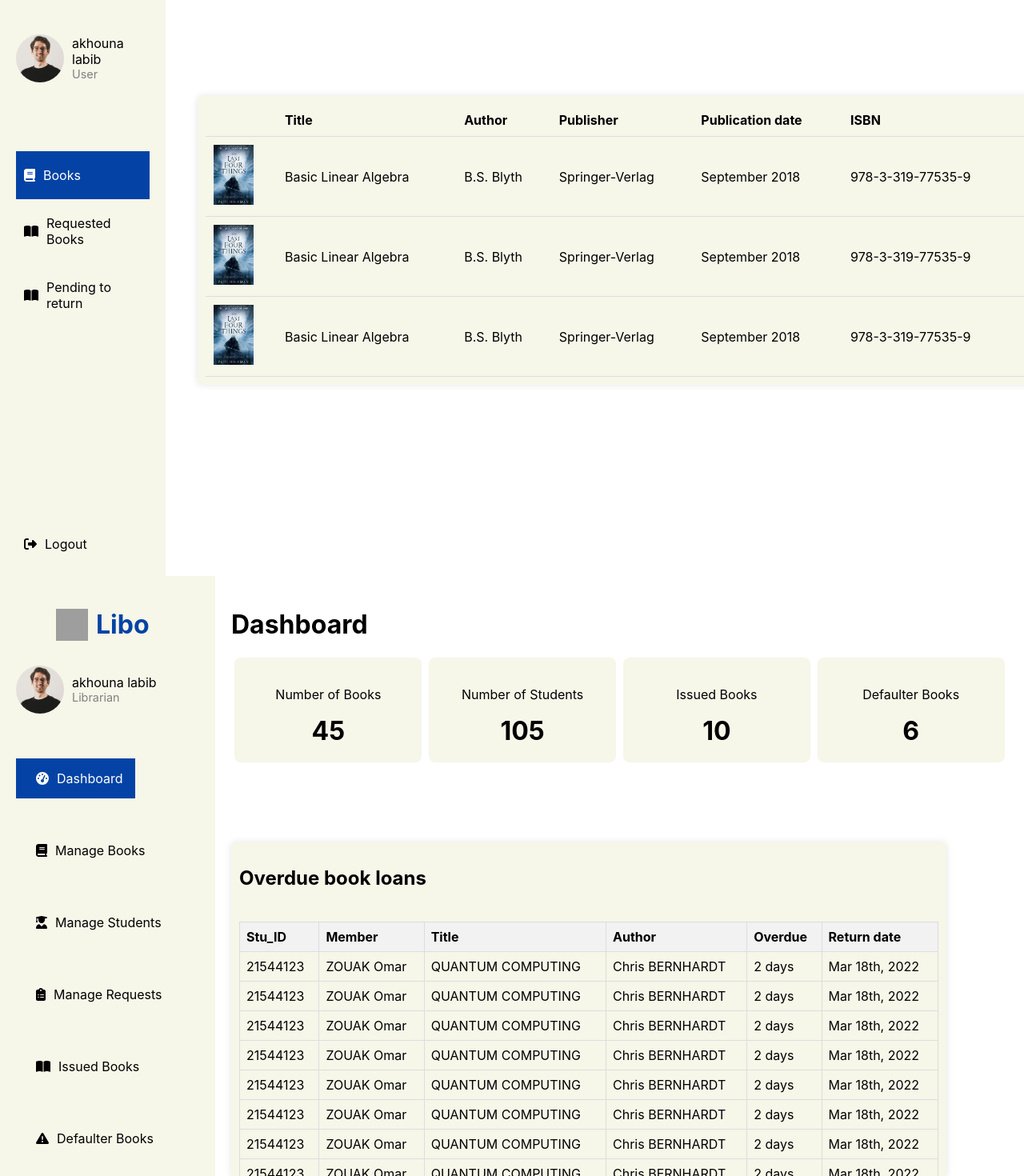
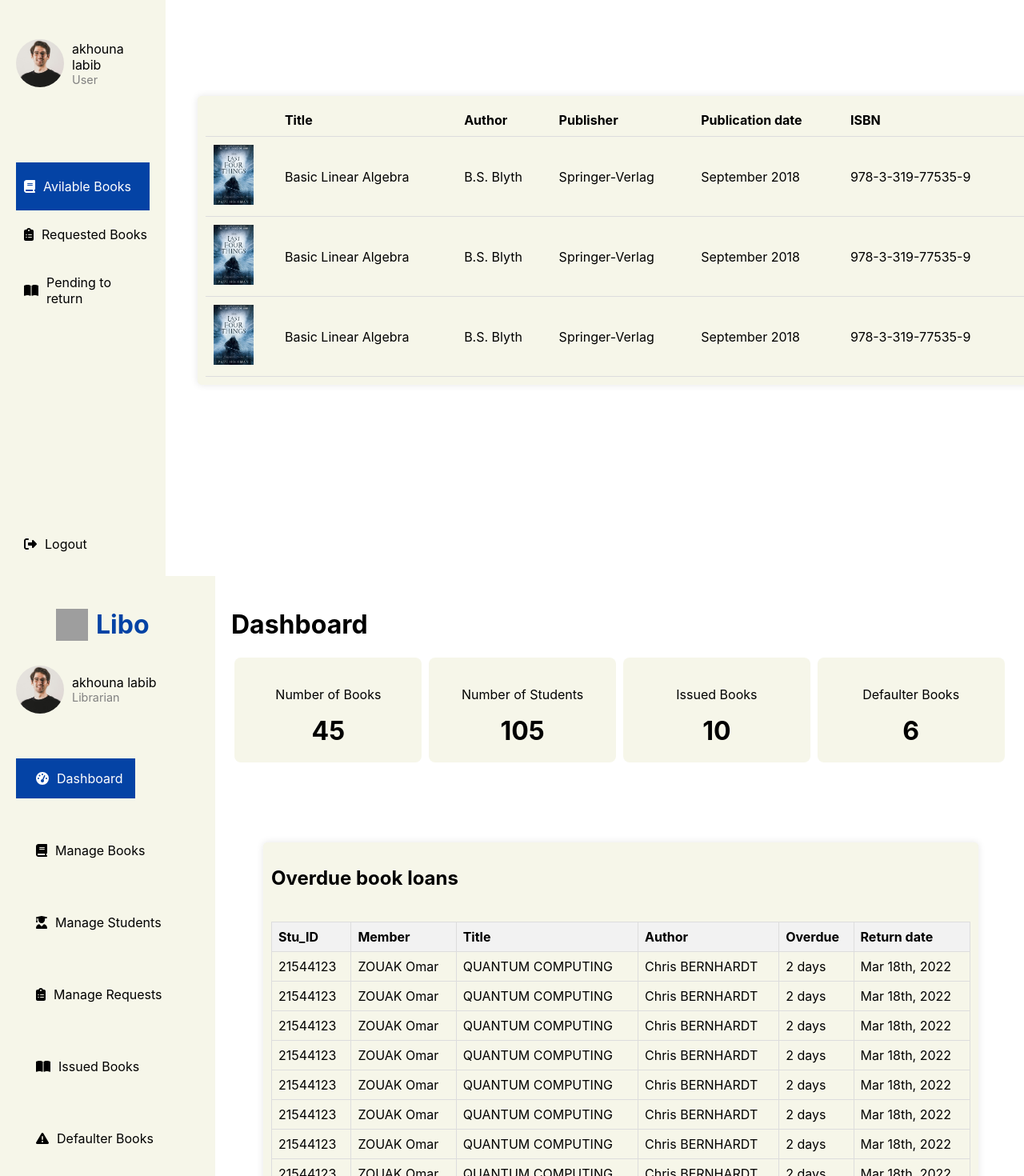
Before and after one commit to Benshekniel/RAD_LIBO, a React (Create React App) app: page /manage-dashboard in a window 1280 px wide. Shown: the part 120-1590 px from the top of the page at 80% size. Built offline with nearby package versions, Linux system fonts and the light colour scheme; grey boxes are pictures that could not be loaded.

Commit message:
user fima uppdated

```diff
--- a/src/App.js
+++ b/src/App.js
@@ -7,11 +7,13 @@
 import DefaulterBooks from './Librarian/DefaulterBooks';
 import Dashboard from './Librarian/Dashboard';
 import AvilableBooks from './User/AvilableBooks';
+import ReturnBooks from './User/ReturnBooks';
+import RequestedBooks from './User/RequestedBooks';
 
 const App = () => {
   return (
     <>
-    <AvilableBooks />
+    <RequestedBooks />
     <Router>
       <div className="app-container">
         <div className="content-container">
--- /dev/null
+++ b/src/User/RequestedBooks.css
@@ -0,0 +1,79 @@
+/* Table and Container Styles */
+.books-container {
+   display: flex;
+ }
+
+ .manage-books-container {
+   flex-grow: 1;
+   padding: 20px;
+   margin: 20px;
+   position: relative;
+ }
+
+ .table-container-mb {
+   max-height: 500px;
+   overflow-y: auto;
+   margin-top: 100px;
+   background-color: #f6f6e9;
+   padding: 10px;
+   border-radius: 5px;
+   box-shadow: 0px 0px 10px rgba(0, 0, 0, 0.1);
+ }
+
+ .books-table {
+   width: 100%;
+   border-collapse: collapse;
+ }
+
+ .books-table th,
+ .books-table td {
+   text-align: left;
+   padding: 10px;
+   border-bottom: 1px solid #ddd;
+ }
+
+ .books-table th {
+   background-color: #f6f6e9;
+ }
+
+ .books-table tr:hover {
+   background-color: #f1f1f1;
+ }
+
+ .book-image {
+   width: 50px;
+   height: 75px;
+   object-fit: cover;
+ }
+
+ /* Status Styles */
+ .status-accepted {
+   color: green;
+ }
+
+ .status-pending {
+   color: orange;
+ }
+
+ .status-rejected {
+   color: red;
+ }
+
+ /* Delete Icon Styles */
+ .action-column {
+   text-align: center;
+ }
+
+ .delete-icon {
+   cursor: pointer;
+   transition: color 0.3s ease;
+ }
+
+ .icon-active {
+   color: red;
+ }
+
+ .icon-disabled {
+   color: rgba(255, 0, 0, 0.5);
+   pointer-events: none;
+ }
--- /dev/null
+++ b/src/User/RequestedBooks.js
@@ -0,0 +1,121 @@
+import React, { useState } from "react";
+import "./RequestedBooks.css";
+import SearchBar from "./SearchBar";
+import Sidebar from "./SideBar";
+import { FontAwesomeIcon } from "@fortawesome/react-fontawesome";
+import { faTrashAlt } from "@fortawesome/free-solid-svg-icons";
+import Cover from "./Images/Cover.jpg";
+
+const ManageBooks = () => {
+  const [books, setBooks] = useState([
+    {
+      id: 1,
+      title: "Basic Linear Algebra",
+      author: "B.S. Blyth",
+      publisher: "Springer-Verlag",
+      publicationDate: "September 2018",
+      isbn: "978-3-319-77535-9",
+      status: "Accepted",
+      image: Cover,
+    },
+    {
+      id: 2,
+      title: "Basic Linear Algebra",
+      author: "B.S. Blyth",
+      publisher: "Springer-Verlag",
+      publicationDate: "September 2018",
+      isbn: "978-3-319-77535-9",
+      status: "Pending",
+      image: Cover,
+    },
+    {
+      id: 3,
+      title: "Basic Linear Algebra",
+      author: "B.S. Blyth",
+      publisher: "Springer-Verlag",
+      publicationDate: "September 2018",
+      isbn: "978-3-319-77535-9",
+      status: "Rejected",
+      image: Cover,
+    },
+  ]);
+
+  const handleDelete = (bookId) => {
+    setBooks(books.filter((book) => book.id !== bookId));
+  };
+
+  return (
+    <div className="books-container">
+      <Sidebar />
+      <div>
+        <SearchBar />
+        <div className="manage-books-container">
+          <div className="table-container-mb">
+            <table className="books-table">
+              <thead>
+                <tr>
+                  <th></th>
+                  <th>Title</th>
+                  <th>Author</th>
+                  <th>Publisher</th>
+                  <th>Publication date</th>
+                  <th>ISBN</th>
+                  <th width ="15px">Status</th>
+                  <th></th>
+                </tr>
+              </thead>
+              <tbody>
+                {books.map((book) => (
+                  <tr key={book.id}>
+                    <td>
+                      <img
+                        src={book.image}
+                        alt={book.title}
+                        className="book-image"
+                      />
+                    </td>
+                    <td>{book.title}</td>
+                    <td>{book.author}</td>
+                    <td>{book.publisher}</td>
+                    <td>{book.publicationDate}</td>
+                    <td>{book.isbn}</td>
+                    <td>
+                      <span
+                        className={
+                          book.status === "Accepted"
+                            ? "status-accepted"
+                            : book.status === "Pending"
+                            ? "status-pending"
+                            : "status-rejected"
+                        }
+                      >
+                        {book.status}
+                      </span>
+                    </td>
+                    <td className="action-column">
+                      <FontAwesomeIcon
+                        icon={faTrashAlt}
+                        className={`delete-icon ${
+                          book.status === "Pending"
+                            ? "icon-active"
+                            : "icon-disabled"
+                        }`}
+                        onClick={
+                          book.status === "Pending"
+                            ? () => handleDelete(book.id)
+                            : null
+                        }
+                      />
+                    </td>
+                  </tr>
+                ))}
+              </tbody>
+            </table>
+          </div>
+        </div>
+      </div>
+    </div>
+  );
+};
+
+export default ManageBooks;
--- /dev/null
+++ b/src/User/ReturnBooks.css
@@ -0,0 +1,60 @@
+.dashboard-container {
+   display: flex;
+ }
+
+ .dashboard-content {
+   flex-grow: 1;
+   padding: 20px;
+ }
+
+ .dashboard-stats {
+   display: flex;
+   justify-content: space-around;
+   margin-bottom: 20px;
+ }
+
+ .stat-box {
+   background-color: #F6F6E9;
+   padding: 20px;
+   border-radius: 8px;
+   text-align: center;
+   width: 20%;
+ }
+
+ .stat-box h2 {
+   margin: 10px 0 0;
+   font-size: 2em;
+ }
+
+ .table-container{
+  margin-bottom: 40px;
+  margin-left: 40px;
+}
+ .table-container {
+  width: 90%;
+  max-height: 490px;
+  overflow-y: auto;
+  margin-top: 100px;
+  background-color: #f6f6e9;
+  padding: 10px;
+  border-radius: 5px;
+  box-shadow: 0px 0px 10px rgba(0, 0, 0, 0.1);
+
+ }
+
+
+
+ .table-container table {
+   width: 100%;
+   border-collapse: collapse;
+ }
+
+ .table-container th, .table-container td {
+   border: 1px solid #dddddd;
+   text-align: left;
+   padding: 8px;
+ }
+
+ .table-container th {
+   background-color: #f2f2f2;
+ }
--- /dev/null
+++ b/src/User/ReturnBooks.js
@@ -0,0 +1,138 @@
+import React, { useState, useEffect } from "react";
+import "./ReturnBooks.css"; // Import CSS for Dashboard styling
+import Sidebar from "./SideBar";
+import SearchBar from "./SearchBar";
+
+const Dashboard = () => {
+  // Placeholder data for statistics
+  const [stats, setStats] = useState({
+    numberOfBooks: 45,
+    numberOfStudents: 105,
+    issuedBooks: 10,
+    defaulterBooks: 6,
+  });
+
+  // Placeholder data for overdue books
+  const overdueBooks = [
+    {
+      Stu_ID: "21544123",
+      Member: "ZOUAK Omar",
+      Title: "QUANTUM COMPUTING",
+      Author: "Chris BERNHARDT",
+      due: "2 days",
+      ReturnDate: "Mar 18th, 2022",
+    },
+    {
+      Stu_ID: "21544123",
+      Member: "ZOUAK Omar",
+      Title: "QUANTUM COMPUTING",
+      Author: "Chris BERNHARDT",
+      due: "2 days",
+      ReturnDate: "Mar 18th, 2022",
+    },
+    {
+      Stu_ID: "21544123",
+      Member: "ZOUAK Omar",
+      Title: "QUANTUM COMPUTING",
+      Author: "Chris BERNHARDT",
+      due: "2 days",
+      ReturnDate: "Mar 18th, 2022",
+    },
+    {
+      Stu_ID: "21544123",
+      Member: "ZOUAK Omar",
+      Title: "QUANTUM COMPUTING",
+      Author: "Chris BERNHARDT",
+      due: "2 days",
+      ReturnDate: "Mar 18th, 2022",
+    },
+    {
+      Stu_ID: "21544123",
+      Member: "ZOUAK Omar",
+      Title: "QUANTUM COMPUTING",
+      Author: "Chris BERNHARDT",
+      due: "2 days",
+      ReturnDate: "Mar 18th, 2022",
+    },
+    {
+      Stu_ID: "21544123",
+      Member: "ZOUAK Omar",
+      Title: "QUANTUM COMPUTING",
+      Author: "Chris BERNHARDT",
+      due: "2 days",
+      ReturnDate: "Mar 18th, 2022",
+    },
+    {
+      Stu_ID: "21544123",
+      Member: "ZOUAK Omar",
+      Title: "QUANTUM COMPUTING",
+      Author: "Chris BERNHARDT",
+      due: "2 days",
+      ReturnDate: "Mar 18th, 2022",
+    },
+    {
+      Stu_ID: "21544123",
+      Member: "ZOUAK Omar",
+      Title: "QUANTUM COMPUTING",
+      Author: "Chris BERNHARDT",
+      due: "2 days",
+      ReturnDate: "Mar 18th, 2022",
+    },
+    {
+      Stu_ID: "21544123",
+      Member: "ZOUAK Omar",
+      Title: "QUANTUM COMPUTING",
+      Author: "Chris BERNHARDT",
+      due: "2 days",
+      ReturnDate: "Mar 18th, 2022",
+    },
+    {
+      Stu_ID: "21544123",
+      Member: "ZOUAK Omar",
+      Title: "QUANTUM COMPUTING",
+      Author: "Chris BERNHARDT",
+      due: "2 days",
+      ReturnDate: "Mar 18th, 2022",
+    },
+
+  ];
+
+  return (
+    <div>
+      <div className="dashboard-container">
+        <Sidebar />
+        <div>
+         <SearchBar />
+            <div className="table-container">
+              <table>
+                <thead>
+                  <tr>
+                    <th>Stu_ID</th>
+                    <th>Member</th>
+                    <th>Title</th>
+                    <th>Author</th>
+                    <th>due</th>
+                    <th>Return date</th>
+                  </tr>
+                </thead>
+                <tbody>
+                  {overdueBooks.map((book, index) => (
+                    <tr key={index}>
+                      <td>{book.Stu_ID}</td>
+                      <td>{book.Member}</td>
+                      <td>{book.Title}</td>
+                      <td>{book.Author}</td>
+                      <td>{book.due}</td>
+                      <td>{book.ReturnDate}</td>
+                    </tr>
+                  ))}
+                </tbody>
+              </table>
+            </div>
+        </div>
+      </div>
+    </div>
+  );
+};
+
+export default Dashboard;
--- a/src/User/SideBar.js
+++ b/src/User/SideBar.js
@@ -1,6 +1,6 @@
 import React, { useState } from 'react';
 import { FontAwesomeIcon } from '@fortawesome/react-fontawesome';
-import { faBook, faBookOpen, faSignOutAlt } from '@fortawesome/free-solid-svg-icons';
+import { faClipboardList, faBook, faBookOpen, faSignOutAlt } from '@fortawesome/free-solid-svg-icons';
 import './SideBar.css'; // Import the CSS file for styling
 import Logo from './Images/Logo.png';
 import UserImage from './Images/Librarian.jpeg';
@@ -24,10 +24,10 @@
       <div className="sidebar-menu">
         <ul>
           <li className={active === 'Books' ? 'active' : ''} onClick={() => setActive('Books')}>
-            <FontAwesomeIcon className="space" icon={faBook} /> Books
+            <FontAwesomeIcon className="space" icon={faBook} /> Avilable Books
           </li>
           <li className={active === 'Requested Books' ? 'active' : ''} onClick={() => setActive('Requested Books')}>
-            <FontAwesomeIcon className="space" icon={faBookOpen} /> Requested Books
+            <FontAwesomeIcon className="space" icon={faClipboardList} /> Requested Books
           </li>
           <li className={active === 'Pending to return' ? 'active' : ''} onClick={() => setActive('Pending to return')}>
             <FontAwesomeIcon className="space" icon={faBookOpen} /> Pending to return
```
